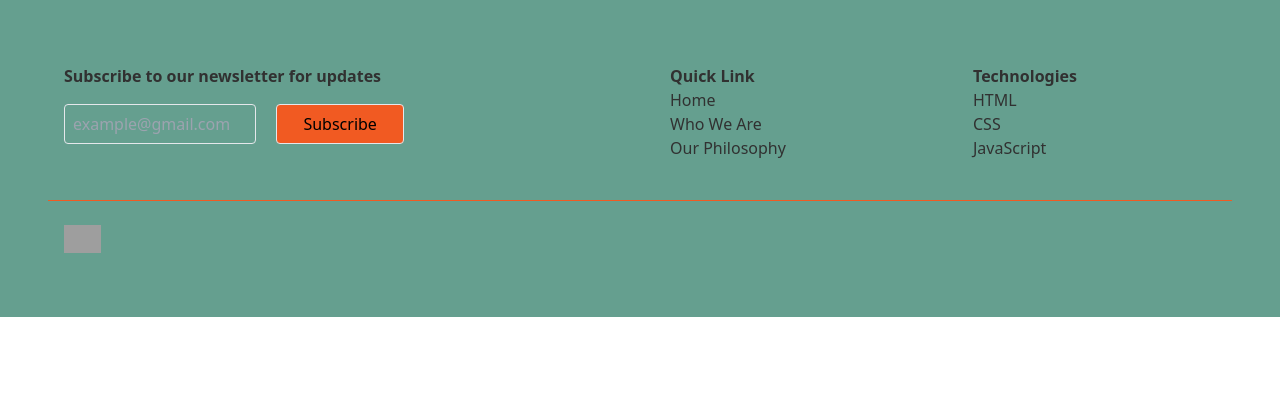
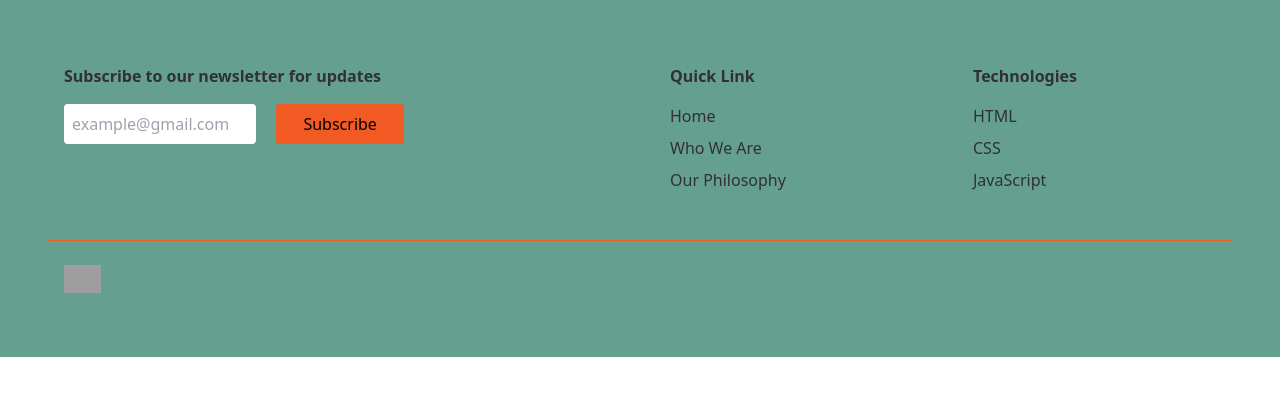
Before and after one commit to sip-23/SIPMAN25499_FTO2505_GroupB_SipMandindi_SDF05, a website: page build/index.html in a window 1280 px wide. Drawn offline with nearby package versions, Linux system fonts and the light colour scheme; grey boxes are pictures that could not be loaded.

Commit message:
Implemented the resposniveness fully and enabled dark and light mode functionality

```diff
--- a/build/index.html
+++ b/build/index.html
@@ -18,39 +18,41 @@
                             <div class="flex flex-row ">
                                 <form action="">
                                     <input id="email" type="email" placeholder="example@gmail.com" aria-label="E-mail address for newsletter from CodeSpace"
-                                    class="mt-4 px-2 h-10 w-full md:w-48 md:ml-4 lg:w-48 bg-transparent rounded outline-none border">
-                                    <button class="mt-4 px-2 h-10 w-full md:w-32 md:ml-4 bg-[#f15a22] dark:bg-[#659f8f] rounded outline-none border" type="submit">
+                                    class="mt-4 px-2 h-10 w-full md:w-48 md:ml-4 lg:w-48 bg-white rounded outline-none border-none ">
+                                    <button class="mt-4 px-2 h-10 w-full md:w-32 md:ml-4 bg-[#f15a22] dark:bg-[#659f8f] rounded outline-none border-none" type="submit">
                                         Subscribe
                                     </button>
                                 </form>
                             </div>
                         </div>
                         <div class="md:col-span-2 lg:col-span-1 pb-4 md:px-4 lg:px-4">
-                            <p class="text-[#313131] dark:text-[#fff] font-bold">Quick Link</p>
-                            <div class="flex flex-col text-[#313131] dark:text-[#a9a8a8]">
-                                <a href="#" class="no-underline hover:text-[#659f8f] transition-all duration-500 ease-in-out">Home</a>
-                                <a href="#" class="no-underline hover:text-[#659f8f] transition-all duration-500 ease-in-out">Who We Are</a>
-                                <a href="#" class="no-underline hover:text-[#659f8f] transition-all duration-500 ease-in-out">Our Philosophy</a>
+                            <p class="text-[#313131] dark:text-[#fff] font-bold mb-4">Quick Link</p>
+                            <div class="flex flex-col content-between text-[#313131] dark:text-[#a9a8a8] ">
+                                <a href="#" class="no-underline hover:text-[#f15a22] dark:hover:text-[#659f8f] transition-all duration-500 ease-in-out mb-2">Home</a>
+                                <a href="#" class="no-underline hover:text-[#f15a22] dark:hover:text-[#659f8f] transition-all duration-500 ease-in-out mb-2">Who We Are</a>
+                                <a href="#" class="no-underline hover:text-[#f15a22] dark:hover:text-[#659f8f] transition-all duration-500 ease-in-out mb-2">Our Philosophy</a>
                             </div>
                         </div>
                         <div class="md:col-span-2 lg:col-span-1 px-2 pb-4 md:px-4 lg:px-4">
-                            <p class="text-[#313131] dark:text-[#fff] font-bold">Technologies</p>
-                            <div class="flex flex-col text-[#313131] dark:text-[#a9a8a8]">
-                                <a href="#" class="no-underline dark:hover:text-[#659f8f] transition-all duration-500 ease-in-out">HTML</a>
-                                <a href="#" class="no-underline dark:hover:text-[#659f8f] transition-all duration-500 ease-in-out">CSS</a>
-                                <a href="#" class="no-underline dark:hover:text-[#659f8f] transition-all duration-500 ease-in-out">JavaScript</a>
+                            <p class="text-[#313131] dark:text-[#fff] font-bold mb-4">Technologies</p>
+                            <div class="flex flex-col content-between text-[#313131] dark:text-[#a9a8a8]">
+                                <a href="#" class="no-underline hover:text-[#f15a22] dark:hover:text-[#659f8f] transition-all duration-500 ease-in-out mb-2">HTML</a>
+                                <a href="#" class="no-underline hover:text-[#f15a22] dark:hover:text-[#659f8f] transition-all duration-500 ease-in-out mb-2">CSS</a>
+                                <a href="#" class="no-underline hover:text-[#f15a22] dark:hover:text-[#659f8f] transition-all duration-500 ease-in-out mb-2">JavaScript</a>
                             </div>
                         </div>
                     </div>
-
+                    <!-- Adding darkmode and default light mode separator line -->
                     <hr class="my-6 border-[#f15a22] dark:border-[#659f8f]  md:w-auto lg:w-auto">
-
+                    <!-- Image component set and fixed and added responsiveness -->
                     <div class="flex md:px-4 lg:px-4">
                         <a href="#">
                             <img class="w-auto h-7" src="https://codespace-assets.global.ssl.fastly.net/wp/assets/website/codespace-primary-logo-light.svg" alt="">
                         </a>
                     </div>
+                </div>
+            </footer>
+        </div>
     </footer>
-
 </body>
 </html>
```
